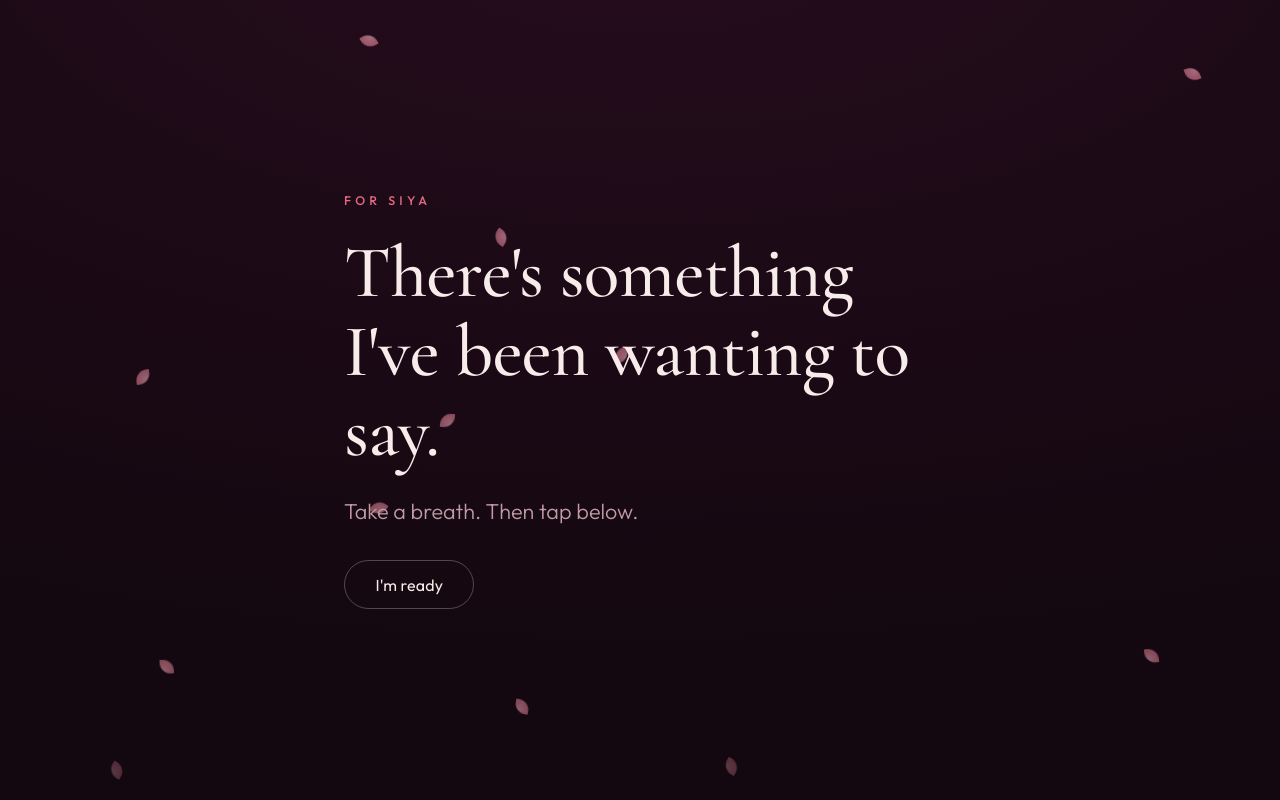
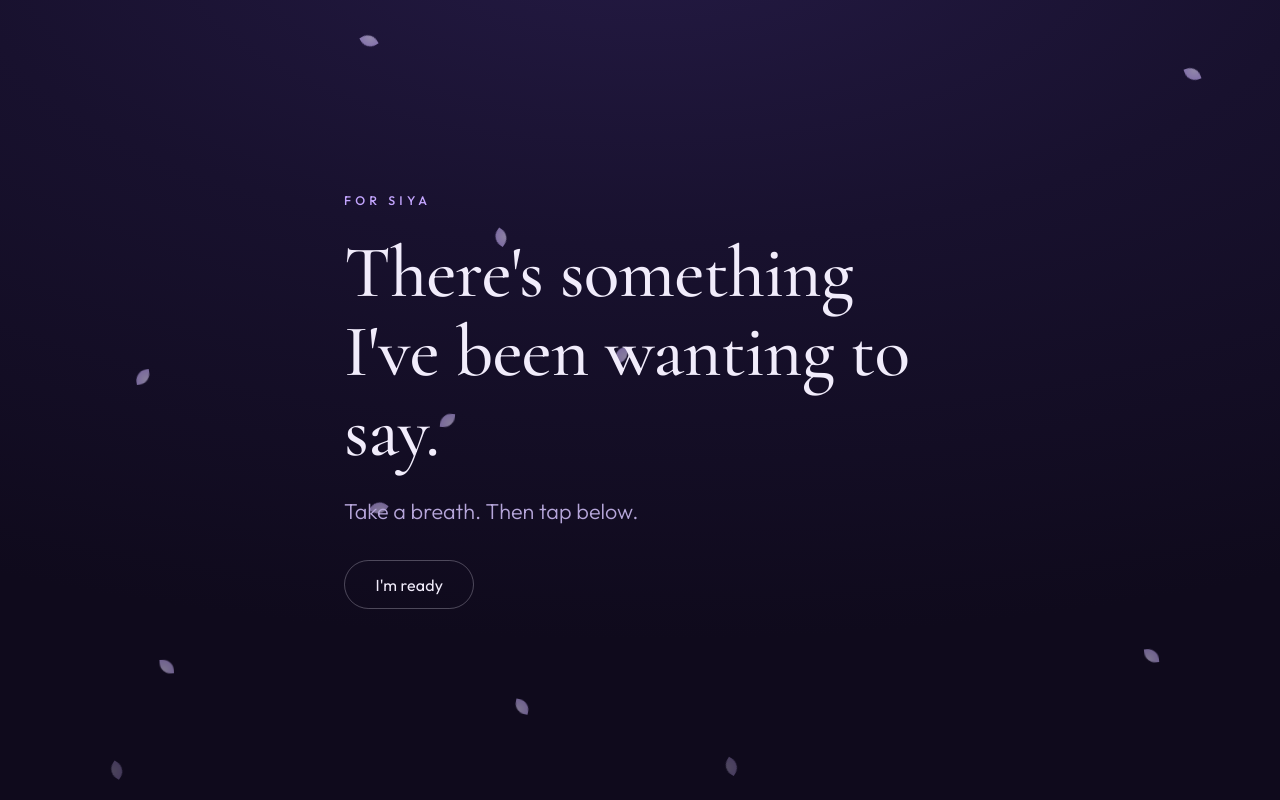
Before and after one commit to bardian77/secret-website, a plain HTML site: page index.html in a window 1280 px wide. Drawn offline with nearby package versions, Linux system fonts and the light colour scheme.

Commit message:
feat: purple theme, wire 6 photos, un-clickable No button
- Recolor to dark violet + light purple palette (one accent, theme locked)
- Add web-optimized photo copies (photos/web/*) and wire MEMORY_PHOTOS
- Expand celebration layout to 6 floating polaroids on desktop
- No button now flees on hover and on press, off keyboard tab order,
  any stray click cancelled
- Update celebration message to 'I wuv you SP'

```diff
--- a/index.html
+++ b/index.html
@@ -68,7 +68,7 @@
       <p class="eyebrow show">make it official</p>
       <h2 class="display display--big show show--d1">She said yes.</h2>
       <p class="lede show show--d2">
-        I'll text you the where and when. Wear something you love.
+        I wuv you SP
       </p>
     </section>
 
--- a/script.js
+++ b/script.js
@@ -31,19 +31,21 @@ seedPetals();
    Use .jpg / .png / .webp (phone HEIC files won't show in a browser).
    --------------------------------------------------------- */
 const MEMORY_PHOTOS = [
-  // "photos/1.jpg",
-  // "photos/2.jpg",
-  // "photos/3.jpg",
-  // "photos/4.jpg",
-  // "photos/5.jpg",
+  "photos/web/1.jpg",
+  "photos/web/2.jpg",
+  "photos/web/3.jpg",
+  "photos/web/4.jpg",
+  "photos/web/5.jpg",
+  "photos/web/6.jpg",
 ];
 
 const MEM_POSITIONS_WIDE = [
-  { left: "6%",  top: "16%", rot: -8 },
-  { left: "78%", top: "12%", rot: 7 },
-  { left: "3%",  top: "58%", rot: 6 },
-  { left: "79%", top: "56%", rot: -7 },
-  { left: "40%", top: "82%", rot: -3 },
+  { left: "5%",  top: "14%", rot: -8 },
+  { left: "80%", top: "11%", rot: 7 },
+  { left: "2%",  top: "49%", rot: 6 },
+  { left: "82%", top: "47%", rot: -7 },
+  { left: "15%", top: "80%", rot: -4 },
+  { left: "67%", top: "81%", rot: 6 },
 ];
 const MEM_POSITIONS_NARROW = [
   { left: "2%",  top: "6%",  rot: -7 },
@@ -205,9 +207,20 @@ function dodge() {
 }
 
 if (noBtn) {
-  // mouseover handles desktop "can't click me"; click handles touch + keyboard
-  noBtn.addEventListener("mouseover", () => { escalate(); dodge(); });
-  noBtn.addEventListener("click", (e) => { e.preventDefault(); escalate(); dodge(); });
+  // Keep it off the keyboard tab order so Enter/Space can't activate it.
+  noBtn.setAttribute("tabindex", "-1");
+
+  // The No button can never actually be clicked: it flees on hover AND on the
+  // first press (before a click can register), and any stray click is cancelled.
+  const flee = (e) => {
+    if (e && e.cancelable) e.preventDefault();
+    escalate();
+    dodge();
+  };
+
+  noBtn.addEventListener("pointerenter", flee); // desktop hover + first touch contact
+  noBtn.addEventListener("pointerdown", flee);  // bail before a click can complete
+  noBtn.addEventListener("click", flee);        // final safety net
 }
 
 /* ---------------------------------------------------------
@@ -239,7 +252,7 @@ function burstConfetti() {
   resize();
   window.addEventListener("resize", resize);
 
-  const colors = ["#e86a86", "#ffb3c4", "#f7ece9", "#ff8fa6"];
+  const colors = ["#c4a6ff", "#9a78ff", "#e7dbff", "#b89bff"];
   const hearts = Array.from({ length: 110 }, () => ({
     x: Math.random() * window.innerWidth,
     y: -20 - Math.random() * window.innerHeight,
--- a/styles.css
+++ b/styles.css
@@ -4,13 +4,14 @@
    ========================================================= */
 
 :root {
-  --bg-0: #140810;
-  --bg-1: #1d0a17;
-  --bg-2: #260d1d;
-  --text: #f7ece9;
-  --muted: #c29aa3;
-  --accent: #e86a86;
-  --accent-soft: rgba(232, 106, 134, 0.16);
+  --bg-0: #0f0a1c;            /* darkest violet */
+  --bg-1: #18112e;            /* dark purple */
+  --bg-2: #241a44;            /* lighter violet glow at the top */
+  --text: #f1ecfb;
+  --muted: #b6a6da;
+  --accent: #c4a6ff;          /* light purple */
+  --accent-soft: rgba(196, 166, 255, 0.16);
+  --ink: #1a0f33;             /* dark purple text on light-purple buttons */
   --ease: cubic-bezier(0.16, 1, 0.3, 1);
   --max: 720px;
 }
@@ -98,7 +99,7 @@ body {
   letter-spacing: 0.01em;
   color: var(--text);
   background: transparent;
-  border: 1px solid rgba(247, 236, 233, 0.28);
+  border: 1px solid rgba(241, 236, 251, 0.28);
   border-radius: 999px;
   cursor: pointer;
   transition: transform 0.25s var(--ease), border-color 0.25s var(--ease), background 0.25s var(--ease);
@@ -121,12 +122,12 @@ body {
   font-family: inherit;
   font-size: 1.15rem;
   font-weight: 500;
-  color: #1a0710;
+  color: var(--ink);
   background: var(--accent);
   border: none;
   border-radius: 999px;
   cursor: pointer;
-  box-shadow: 0 14px 40px rgba(232, 106, 134, 0.32);
+  box-shadow: 0 14px 40px rgba(154, 120, 255, 0.38);
   transition: transform 0.3s var(--ease), box-shadow 0.3s var(--ease);
   will-change: transform;
 }
@@ -141,7 +142,7 @@ body {
   font-weight: 400;
   color: var(--muted);
   background: transparent;
-  border: 1px solid rgba(247, 236, 233, 0.22);
+  border: 1px solid rgba(241, 236, 251, 0.22);
   border-radius: 999px;
   cursor: pointer;
   transition: transform 0.2s var(--ease), color 0.2s var(--ease), border-color 0.2s var(--ease);
@@ -169,7 +170,7 @@ body {
   top: -8vh;
   width: 14px;
   height: 14px;
-  background: radial-gradient(circle at 30% 30%, #ffb3c4, var(--accent));
+  background: radial-gradient(circle at 30% 30%, #e7dbff, var(--accent));
   border-radius: 80% 0 80% 0;
   opacity: 0.55;
   animation: fall linear infinite;
@@ -212,9 +213,9 @@ body {
 .mem-frame {
   position: relative;
   padding: 8px 8px 24px;
-  background: #fdf6f2;
+  background: #f4eefc;
   border-radius: 6px;
-  box-shadow: 0 18px 38px rgba(0, 0, 0, 0.42);
+  box-shadow: 0 18px 38px rgba(0, 0, 0, 0.45);
   animation: memFloat 8s ease-in-out infinite;
   will-change: transform;
 }
@@ -228,7 +229,7 @@ body {
   width: 42px;
   height: 14px;
   transform: translateX(-50%) rotate(-3deg);
-  background: rgba(232, 106, 134, 0.32);
+  background: rgba(196, 166, 255, 0.42);
   border-radius: 2px;
 }
 
```
Also changed, not shown: photos/web/1.jpg (added), photos/web/2.jpg (added), photos/web/3.jpg (added), photos/web/4.jpg (added), photos/web/5.jpg (added), photos/web/6.jpg (added), 1 other file.
